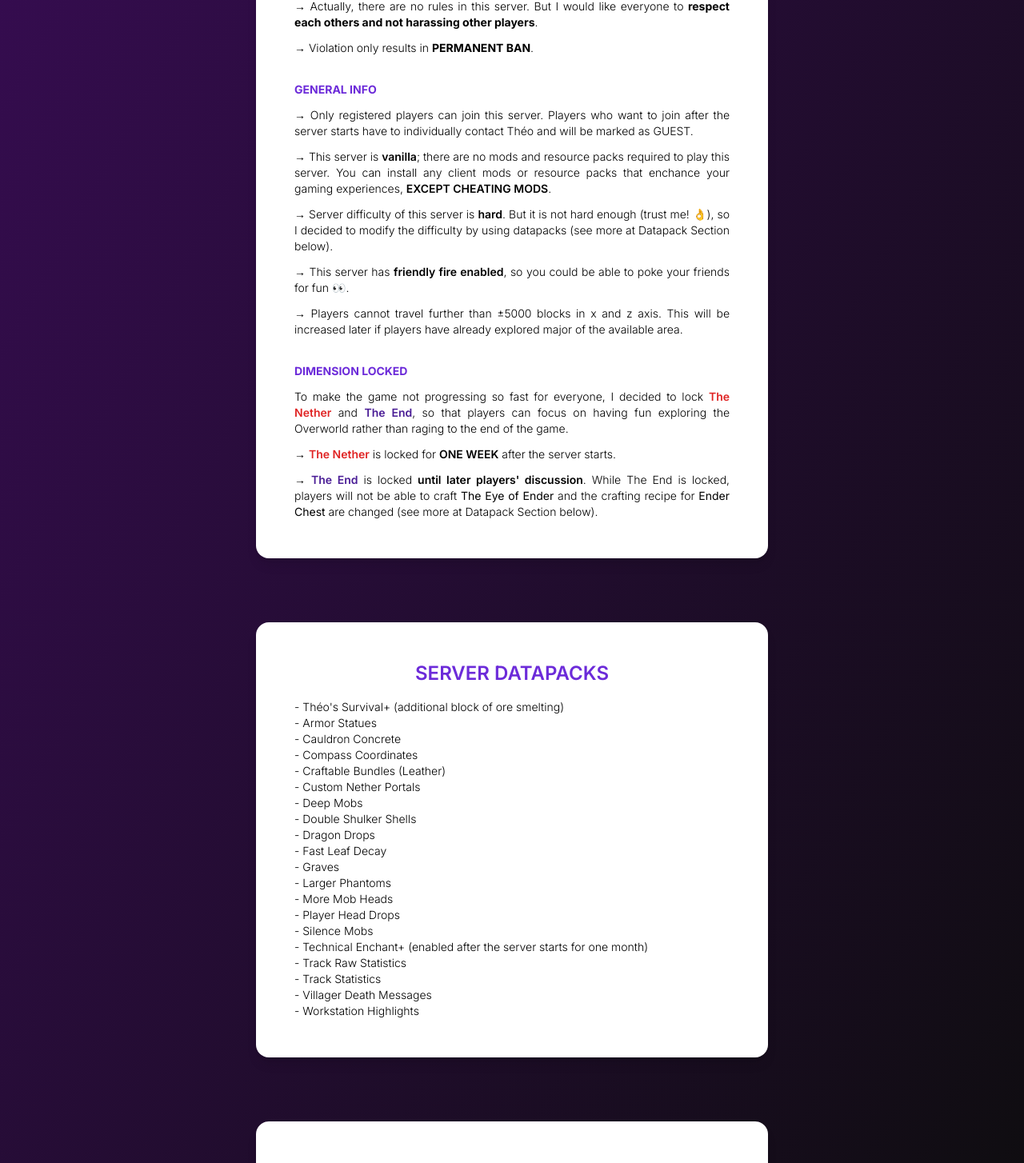
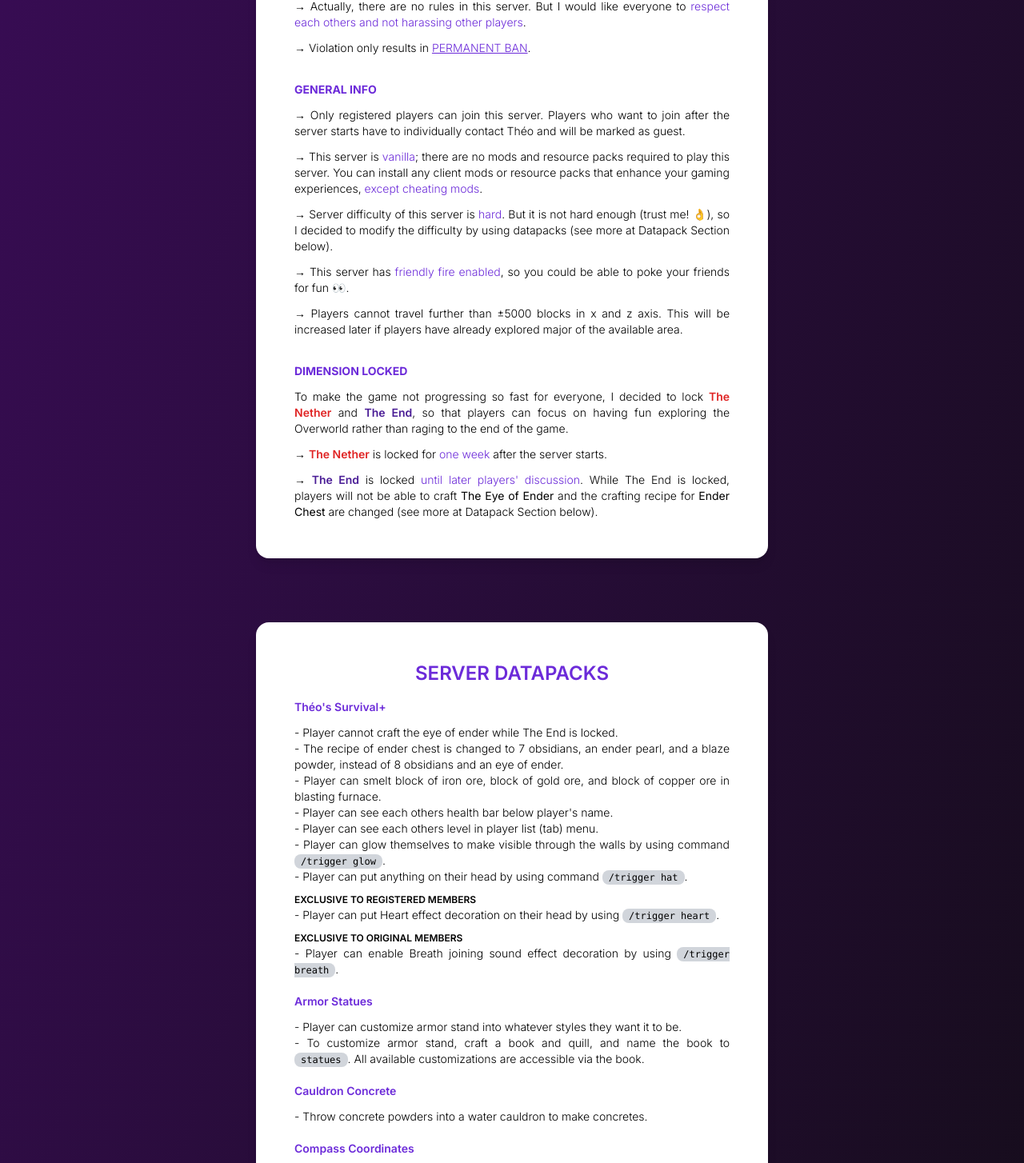
Before and after one commit to thewro11/pages, a Next.js app: page /pages/mc/svv2024 in a window 1280 px wide. Shown: the part 630-2084 px from the top of the page at 80% size. Built offline with nearby package versions, Linux system fonts and the light colour scheme; no server answers; the database is empty.

Commit message:
revert words and add details to datapack section

```diff
--- a/src/app/mc/svv2024/page.tsx
+++ b/src/app/mc/svv2024/page.tsx
@@ -70,50 +70,180 @@
           <div className="space-y-8 text-sm md:text-md">
             <ul className="font-light space-y-3 text-justify">
               <li className="font-bold text-purple-700">SERVER RULE</li>
-              <li>→ Actually, there are no rules in this server. But I would like everyone to <span className="font-bold">respect each others and not harassing other players</span>.</li>
-              <li>→ Violation only results in <span className="font-bold">PERMANENT BAN</span>.</li>
+              <li>→ Actually, there are no rules in this server. But I would like everyone to <span className="text-purple-700">respect each others and not harassing other players</span>.</li>
+              <li>→ Violation only results in <span className="text-purple-700 underline">PERMANENT BAN</span>.</li>
             </ul>
             <ul className="font-light space-y-3 text-justify">
               <li className="font-bold text-purple-700">GENERAL INFO</li>
-              <li>→ Only registered players can join this server. Players who want to join after the server starts have to individually contact Théo and will be marked as GUEST.</li>
-              <li>→ This server is <span className="font-semibold">vanilla</span>; there are no mods and resource packs required to play this server. You can install any client mods or resource packs that enchance your gaming experiences, <span className="font-semibold">EXCEPT CHEATING MODS</span>.</li>
-              <li>→ Server difficulty of this server is <span className="font-semibold">hard</span>. But it is not hard enough (trust me! 👌), so I decided to modify the difficulty by using datapacks (see more at Datapack Section below).</li>
-              <li>→ This server has <span className="font-semibold">friendly fire enabled</span>, so you could be able to poke your friends for fun 👀.</li>
+              <li>→ Only registered players can join this server. Players who want to join after the server starts have to individually contact Théo and will be marked as guest.</li>
+              <li>→ This server is <span className="text-purple-700">vanilla</span>; there are no mods and resource packs required to play this server. You can install any client mods or resource packs that enhance your gaming experiences, <span className="text-purple-700">except cheating mods</span>.</li>
+              <li>→ Server difficulty of this server is <span className="text-purple-700">hard</span>. But it is not hard enough (trust me! 👌), so I decided to modify the difficulty by using datapacks (see more at Datapack Section below).</li>
+              <li>→ This server has <span className="text-purple-700">friendly fire enabled</span>, so you could be able to poke your friends for fun 👀.</li>
               <li>→ Players cannot travel further than ±5000 blocks in x and z axis. This will be increased later if players have already explored major of the available area.</li>
             </ul>
             <ul className="font-light space-y-3 text-justify">
               <li className="font-bold text-purple-700">DIMENSION LOCKED</li>
               <li>To make the game not progressing so fast for everyone, I decided to lock <span className="font-semibold text-red-600">The Nether</span> and <span className="font-semibold text-purple-900">The End</span>, so that players can focus on having fun exploring the Overworld rather than raging to the end of the game.</li>
-              <li>→ <span className="font-semibold text-red-600">The Nether</span> is locked for <span className="font-semibold">ONE WEEK</span> after the server starts.</li>
-              <li>→ <span className="font-semibold text-purple-900">The End</span> is locked <span className="font-semibold">until later players&apos; discussion</span>. While The End is locked, players will not be able to craft <b>The Eye of Ender</b> and the crafting recipe for <b>Ender Chest</b> are changed (see more at Datapack Section below).</li>
+              <li>→ <span className="font-semibold text-red-600">The Nether</span> is locked for <span className="text-purple-700">one week</span> after the server starts.</li>
+              <li>→ <span className="font-semibold text-purple-900">The End</span> is locked <span className="text-purple-700">until later players&apos; discussion</span>. While The End is locked, players will not be able to craft <b>The Eye of Ender</b> and the crafting recipe for <b>Ender Chest</b> are changed (see more at Datapack Section below).</li>
             </ul>
           </div>
         </div>
 
         <div className="text-black px-12 py-12 mx-auto w-[95vw] md:w-[40rem] bg-white rounded-2xl shadow-lg">
           <p className="text-purple-700 text-2xl font-semibold uppercase mb-4 text-center">Server Datapacks</p>
-          <ul className="text-sm md:text-md font-light">
-            <li>- Théo&apos;s Survival+ (additional block of ore smelting)</li>
-            <li>- Armor Statues</li>
-            <li>- Cauldron Concrete</li>
-            <li>- Compass Coordinates</li>
-            <li>- Craftable Bundles (Leather)</li>
-            <li>- Custom Nether Portals</li>
-            <li>- Deep Mobs</li>
-            <li>- Double Shulker Shells</li>
-            <li>- Dragon Drops</li>
-            <li>- Fast Leaf Decay</li>
-            <li>- Graves</li>
-            <li>- Larger Phantoms</li>
-            <li>- More Mob Heads</li>
-            <li>- Player Head Drops</li>
-            <li>- Silence Mobs</li>
-            <li>- Technical Enchant+ (enabled after the server starts for one month)</li>
-            <li>- Track Raw Statistics</li>
-            <li>- Track Statistics</li>
-            <li>- Villager Death Messages</li>
-            <li>- Workstation Highlights</li>
-          </ul>
+
+          <div className="space-y-5">
+            <ul className="font-light space-y-3 text-justify text-sm md:text-md">
+              <li className="font-semibold text-purple-700">Théo&apos;s Survival+</li>
+              <ul>
+                <li>- Player cannot craft the eye of ender while The End is locked.</li>
+                <li>- The recipe of ender chest is changed to 7 obsidians, an ender pearl, and a blaze powder, instead of 8 obsidians and an eye of ender.</li>
+                <li>- Player can smelt block of iron ore, block of gold ore, and block of copper ore in blasting furnace.</li>
+                <li>- Player can see each others health bar below player&apos;s name.</li>
+                <li>- Player can see each others level in player list (tab) menu.</li>
+                <li>- Player can glow themselves to make visible through the walls by using command <code className="bg-gray-300 text-xs py-0.5 px-2 rounded-lg">/trigger glow</code>.</li>
+                <li>- Player can put anything on their head by using command <code className="bg-gray-300 text-xs py-0.5 px-2 rounded-lg">/trigger hat</code>.</li>
+                <li className="mt-2"><span className="font-semibold text-xs uppercase">Exclusive to Registered Members</span></li>
+                <li>- Player can put Heart effect decoration on their head by using <code className="bg-gray-300 text-xs py-0.5 px-2 rounded-lg">/trigger heart</code>.</li>
+                <li className="mt-2"><span className="font-semibold text-xs uppercase">Exclusive to Original Members</span></li>
+                <li>- Player can enable Breath joining sound effect decoration by using <code className="bg-gray-300 text-xs py-0.5 px-2 rounded-lg">/trigger breath</code>. </li>
+              </ul>
+            </ul>
+
+            <ul className="font-light space-y-3 text-justify text-sm md:text-md">
+              <li className="font-semibold text-purple-700">Armor Statues</li>
+              <ul>
+                <li>- Player can customize armor stand into whatever styles they want it to be.</li>
+                <li>- To customize armor stand, craft a book and quill, and name the book to <code className="bg-gray-300 text-xs py-0.5 px-2 rounded-lg">statues</code>. All available customizations are accessible via the book.</li>
+              </ul>
+            </ul>
+
+            <ul className="font-light space-y-3 text-justify text-sm md:text-md">
+              <li className="font-semibold text-purple-700">Cauldron Concrete</li>
+              <ul>
+                <li>- Throw concrete powders into a water cauldron to make concretes.</li>
+              </ul>
+            </ul>
+
+            <ul className="font-light space-y-3 text-justify text-sm md:text-md">
+              <li className="font-semibold text-purple-700">Compass Coordinates</li>
+              <ul>
+                <li>- Hold a compass in your hand to show coordinate in the action bar.</li>
+              </ul>
+            </ul>
+
+            <ul className="font-light space-y-3 text-justify text-sm md:text-md">
+              <li className="font-semibold text-purple-700">Craftable Bundles (Leather)</li>
+              <ul>
+                <li>- Add custom receipe for crafting a bundle.</li>
+              </ul>
+            </ul>
+
+            <ul className="font-light space-y-3 text-justify text-sm md:text-md">
+              <li className="font-semibold text-purple-700">Custom Nether Portals</li>
+              <ul>
+                <li>- Nether Portal can be built in different shapes.</li>
+                <li>- Nether Portal can be built by using the combination of obsidians and crying obsidians.</li>
+              </ul>
+            </ul>
+
+            <ul className="font-light space-y-3 text-justify text-sm md:text-md">
+              <li className="font-semibold text-purple-700">Deep Mobs</li>
+              <ul>
+                <li>- Zombies, Skeletons, Spiders, and Creepers are more powerful when you go deeper underground.</li>
+                <li>- Sometimes, Cave Spiders and Wither Skeletons can spawn in deep underground.</li>
+              </ul>
+            </ul>
+
+            <ul className="font-light space-y-3 text-justify text-sm md:text-md">
+              <li className="font-semibold text-purple-700">Double Shulker Shells</li>
+              <ul>
+                <li>- Shulker drops at least 2 shulker shells.</li>
+              </ul>
+            </ul>
+
+            <ul className="font-light space-y-3 text-justify text-sm md:text-md">
+              <li className="font-semibold text-purple-700">Dragon Drops</li>
+              <ul>
+                <li>- Ender Dragon always drops an ender egg and an elytra.</li>
+              </ul>
+            </ul>
+
+            <ul className="font-light space-y-3 text-justify text-sm md:text-md">
+              <li className="font-semibold text-purple-700">Fast Leaf Decay</li>
+              <ul>
+                <li>- Leaves from cut trees decay faster.</li>
+              </ul>
+            </ul>
+
+            <ul className="font-light space-y-3 text-justify text-sm md:text-md">
+              <li className="font-semibold text-purple-700">Graves</li>
+              <ul>
+                <li>- When player dies, they drop an item in the grave.</li>
+                <li>- Player can see their latest grave by using command <code className="bg-gray-300 text-xs py-0.5 px-2 rounded-lg">/trigger graves</code>.</li>
+              </ul>
+            </ul>
+
+            <ul className="font-light space-y-3 text-justify text-sm md:text-md">
+              <li className="font-semibold text-purple-700">Larger Phantoms</li>
+              <ul>
+                <li>- Phantom grows bigger when player does not sleep for a long time.</li>
+              </ul>
+            </ul>
+
+            <ul className="font-light space-y-3 text-justify text-sm md:text-md">
+              <li className="font-semibold text-purple-700">More Mob Heads</li>
+              <ul>
+                <li>- There is a chance that mobs drop their head when being killed.</li>
+              </ul>
+            </ul>
+
+            <ul className="font-light space-y-3 text-justify text-sm md:text-md">
+              <li className="font-semibold text-purple-700">Player Head Drops</li>
+              <ul>
+                <li>- Player drops their head when being killed by another player.</li>
+              </ul>
+            </ul>
+
+            <ul className="font-light space-y-3 text-justify text-sm md:text-md">
+              <li className="font-semibold text-purple-700">Silence Mobs</li>
+              <ul>
+                <li>- Mobs can be made silence by naming them <code className="bg-gray-300 text-xs py-0.5 px-2 rounded-lg">Silence</code> using name tag.</li>
+              </ul>
+            </ul>
+
+            <ul className="font-light space-y-3 text-justify text-sm md:text-md">
+              <li className="font-semibold text-purple-700">Technical Enchant+</li>
+              <ul>
+                <li className="text-red-500 font-semibold text-xs uppercase">This datapack will be enabled in later date by players&apos; discussion.</li>
+                <li>- Add bunches of new enchantments.</li>
+                <li>- See more <a className="underline text-blue-500" href="https://github.com/Frektip/Technical-Enchant-Renewed/wiki" target="_blank">here</a>.</li>
+              </ul>
+            </ul>
+
+            <ul className="font-light space-y-3 text-justify text-sm md:text-md">
+              <li className="font-semibold text-purple-700">Track Statistics / Track Raw Statistics</li>
+              <ul>
+                <li>- Track players' stats.</li>
+              </ul>
+            </ul>
+
+            <ul className="font-light space-y-3 text-justify text-sm md:text-md">
+              <li className="font-semibold text-purple-700">Villager Death Messages</li>
+              <ul>
+                <li>- Broadcast a message when villager dies.</li>
+              </ul>
+            </ul>
+
+            <ul className="font-light space-y-3 text-justify text-sm md:text-md">
+              <li className="font-semibold text-purple-700">Workstation Highlights</li>
+              <ul>
+                <li>- Aim at a villager and use command <code className="bg-gray-300 text-xs py-0.5 px-2 rounded-lg">/trigger whs</code> to highlight the villager's workstation.</li>
+              </ul>
+            </ul>
+
+          </div>
         </div>
 
         <div className="text-black px-12 py-12 mx-auto w-[95vw] md:w-[40rem] bg-white rounded-2xl shadow-lg" style={{display: isRegistrationOpening ? "block" : "none"}}>
```
Also changed, not shown: src/app/mc/svv2024/data/words.json (+40 -10 lines).
